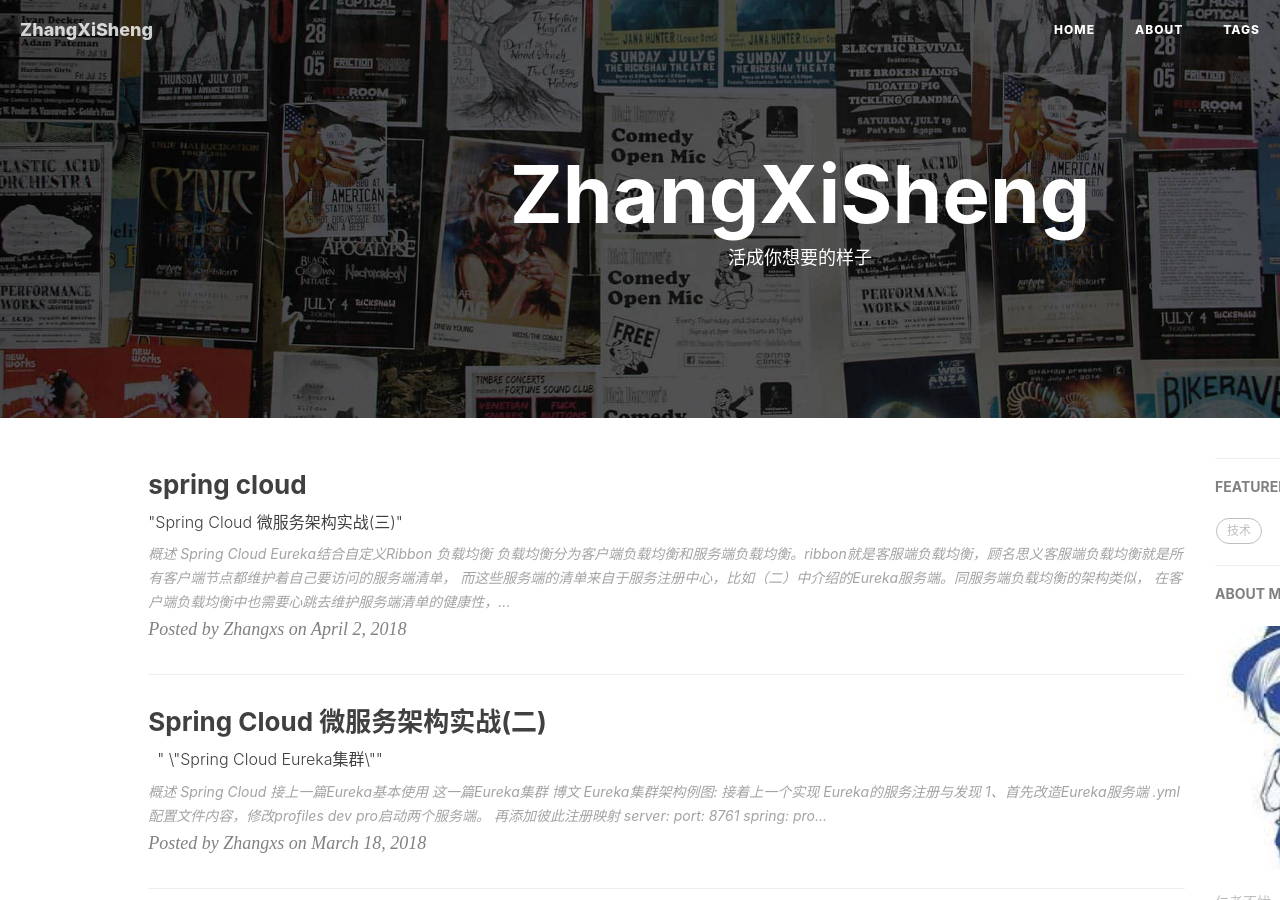
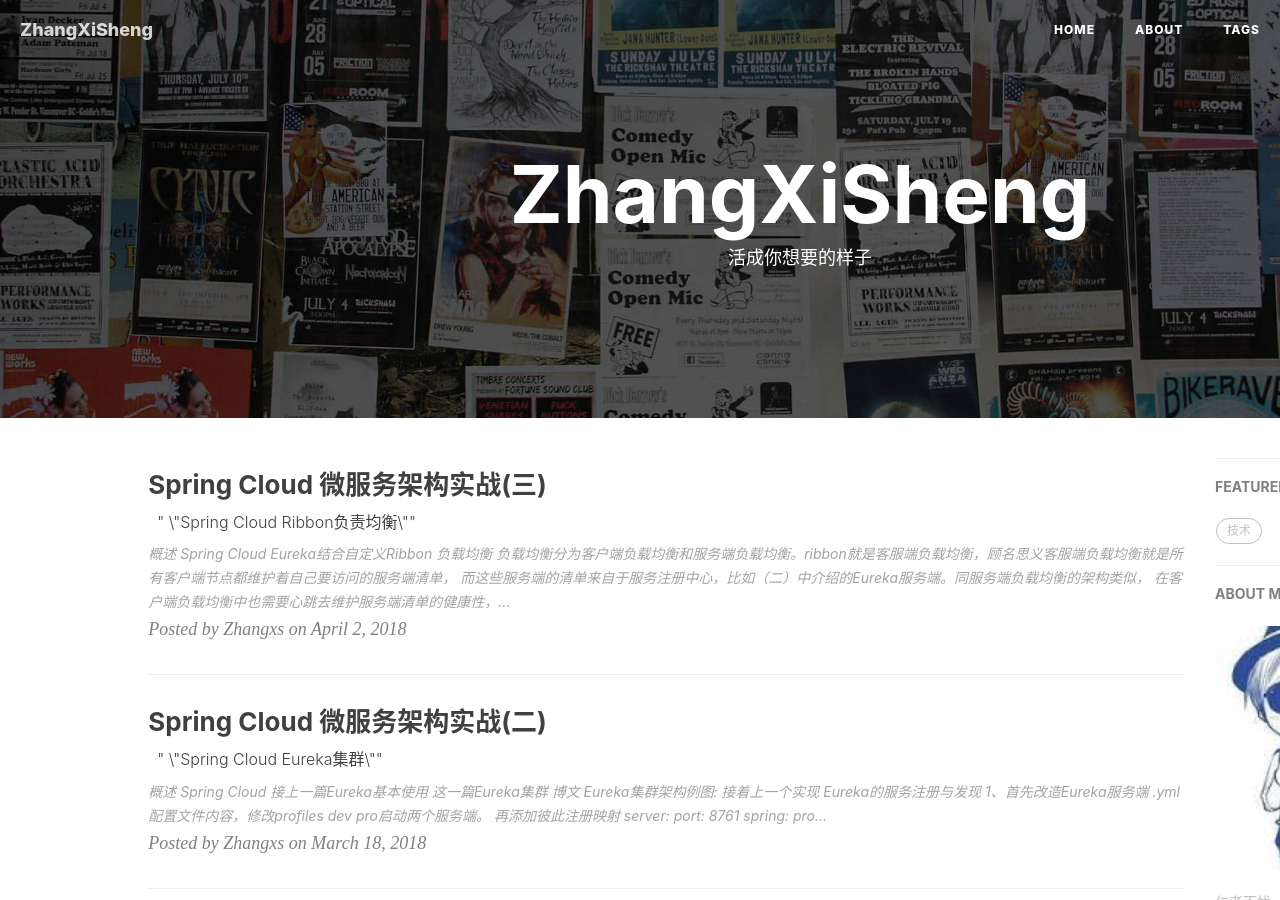
Before and after one commit to mrzhangxisheng/mrzhangxisheng.github.io, a Jekyll site: the page built from index.html, in a window 1280 px wide and 900 px high. Built offline with Jekyll 4.4.1, drawn with Linux system fonts in a browser that asks for light colours; nearby versions of some CDN libraries; the list of posts is cut into pages by our own code; comment, search, counter and statistics services are not loaded.

Commit message:
Update 2018-04-02-springcloud_3-2018.markdown

```diff
--- a/_posts/2018-04-02-springcloud_3-2018.markdown
+++ b/_posts/2018-04-02-springcloud_3-2018.markdown
@@ -1,7 +1,7 @@
 ---
 layout:     post
-title:      "spring cloud"
-subtitle:   " \"Spring Cloud 微服务架构实战(三)\""
+title:      "Spring Cloud 微服务架构实战(三)"
+subtitle:   " \"Spring Cloud Ribbon负责均衡\""
 date:       2018-04-02 18:30:00
 author:     "Zhangxs"
 header-img: "null.jpg"
```
